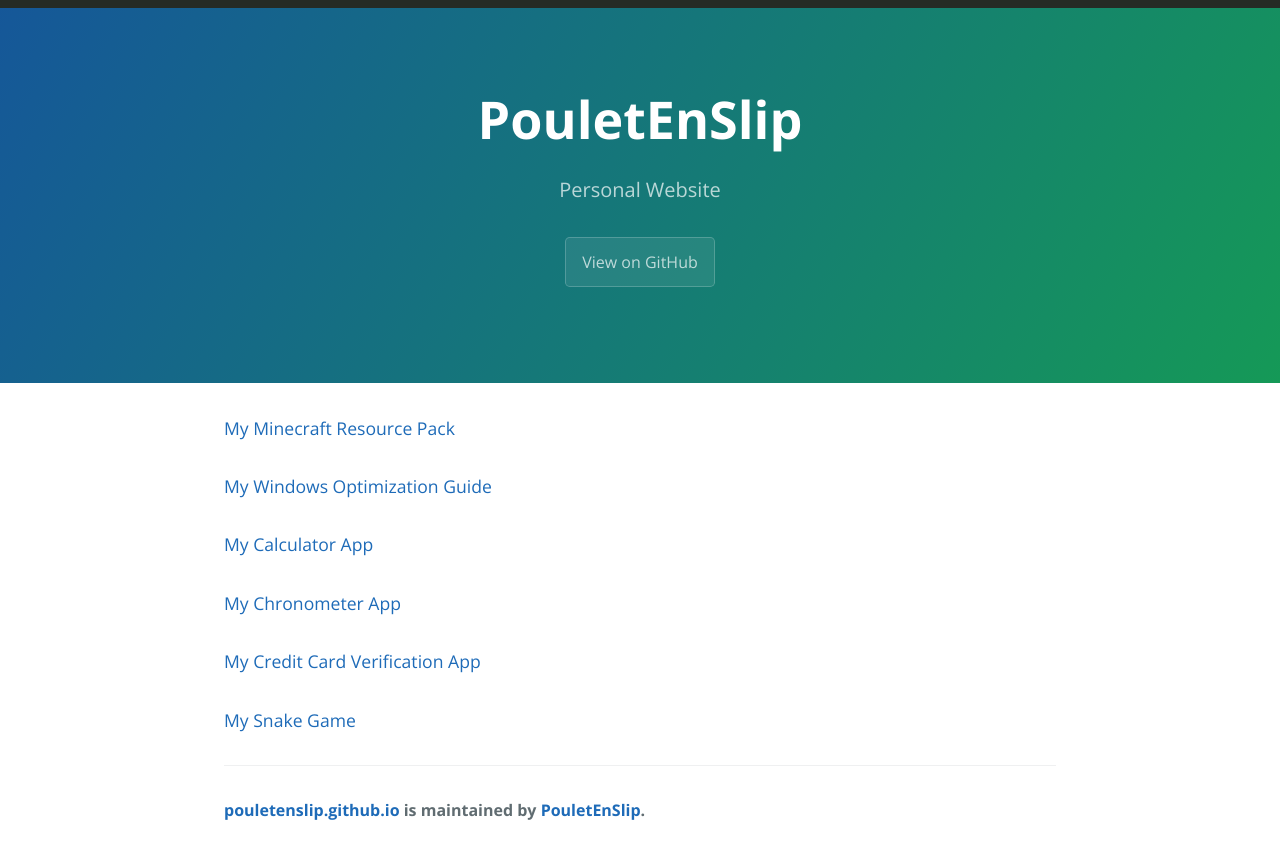
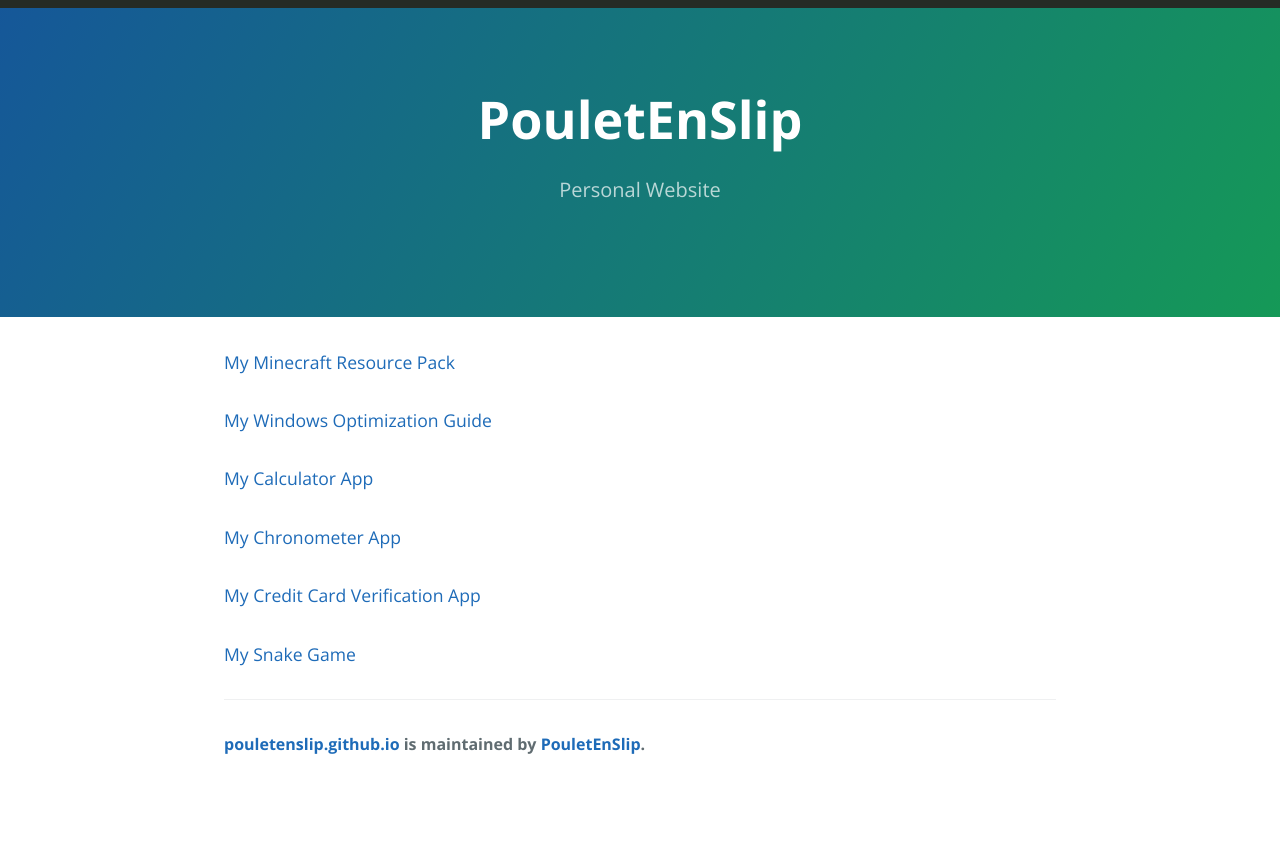
Before and after one commit to PouletEnSlip/pouletenslip.github.io, a Jekyll site: the page built from index.md, in a window 1280 px wide. Shown: the top 859 px of the page. Built offline with Jekyll 4.4.1, drawn with Linux system fonts in a browser that asks for light colours; comment, search, counter and statistics services are not loaded.

Commit message:
Update default.html

```diff
--- a/_layouts/default.html
+++ b/_layouts/default.html
@@ -1,16 +1,6 @@
 <!DOCTYPE html>
 <html lang="{{ site.lang | default: "en-US" }}">
   <head>
-
-    {% if site.google_analytics %}
-      <script async src="https://www.googletagmanager.com/gtag/js?id={{ site.google_analytics }}"></script>
-      <script>
-        window.dataLayer = window.dataLayer || [];
-        function gtag(){dataLayer.push(arguments);}
-        gtag('js', new Date());
-        gtag('config', '{{ site.google_analytics }}');
-      </script>
-    {% endif %}
     <meta charset="UTF-8">
     <link rel="stylesheet" href="../css/style2.css?v=">
     {% seo %}
@@ -28,28 +18,17 @@
     {% endunless %}
   </head>
   <body>
-
     <header class="page-header" role="banner">
       <h1 class="project-name">{{ page.title | default: site.title | default: site.github.repository_name }}</h1>
       <h2 class="project-tagline">{{ page.description | default: site.description | default: site.github.project_tagline }}</h2>
-      {% if site.github.is_project_page %}
-        <a href="{{ site.github.repository_url }}" class="btn">View on GitHub</a>
-      {% endif %}
-      {% if site.show_downloads %}
-        <a href="{{ site.github.zip_url }}" class="btn">Download .zip</a>
-        <a href="{{ site.github.tar_url }}" class="btn">Download .tar.gz</a>
-      {% endif %}
     </header>
-
     <div class="progressionbar">
       <div class="progress-container">
         <div class="progress-bar" id="myBar"></div>
       </div>
     </div>
-
     <main id="content" class="main-content" role="main">
       {{ content }}
-
       <footer class="site-footer">
         {% if site.github.is_project_page %}
           <span class="site-footer-owner"><a href="{{ site.github.repository_url }}">{{ site.github.repository_name }}</a> is maintained by <a href="{{ site.github.owner_url }}">{{ site.github.owner_name }}</a>.</span>
```
